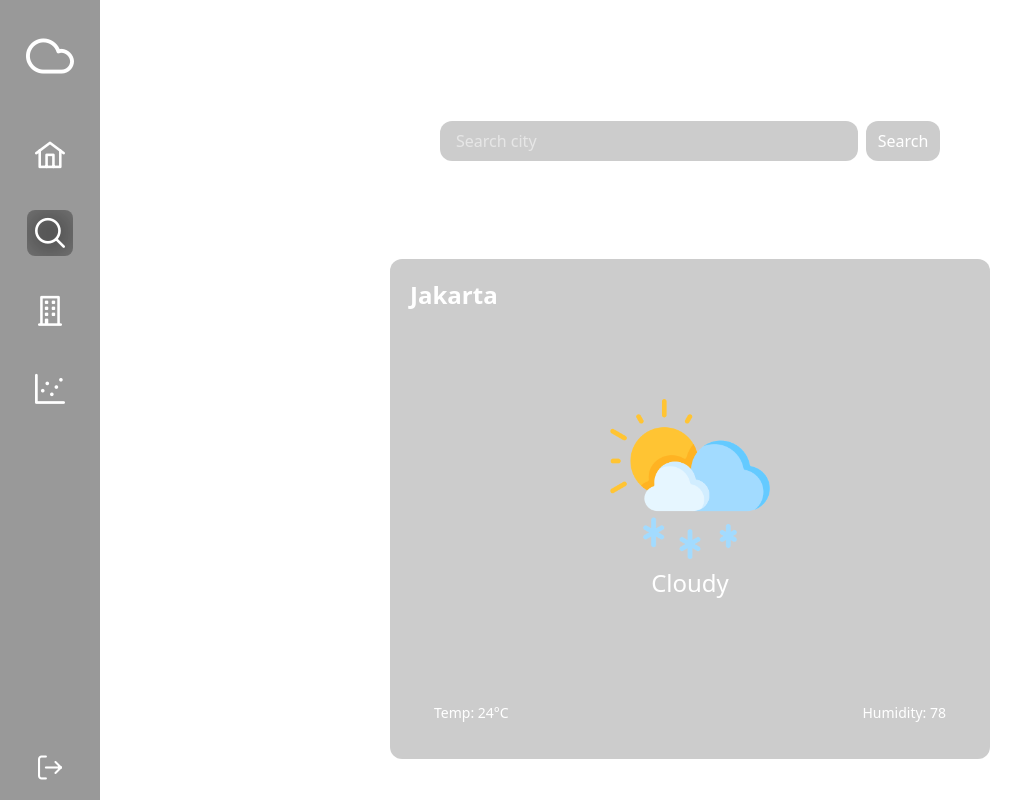
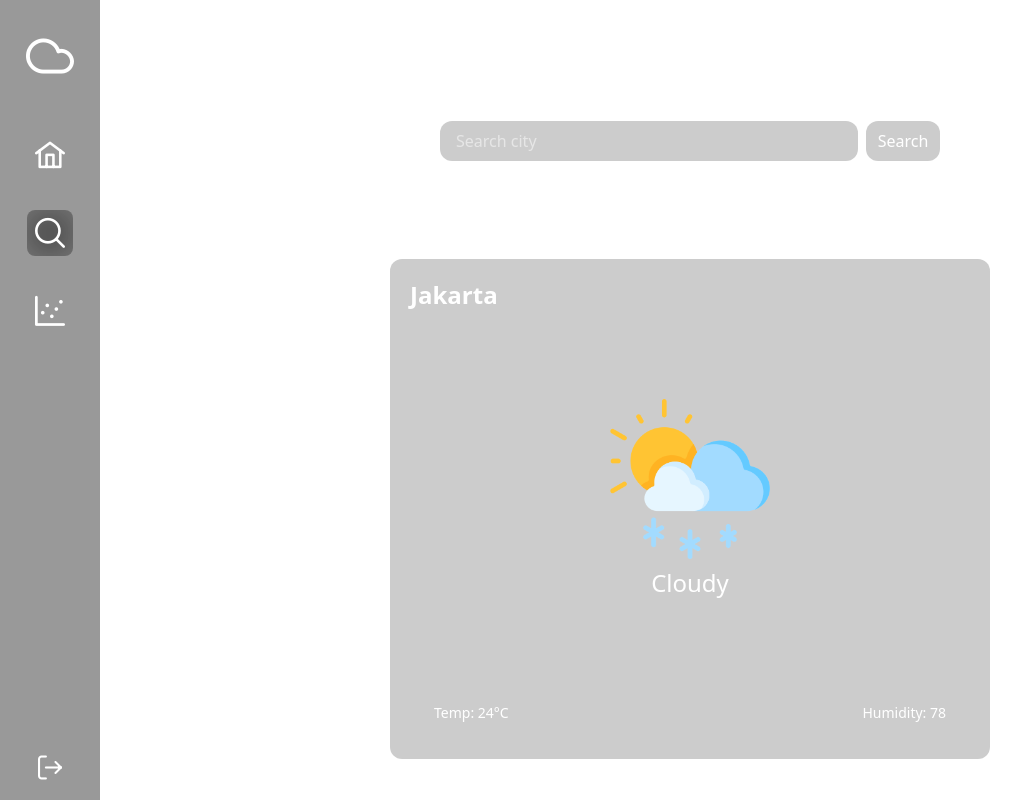
Before and after one commit to MSFauzan505/weather-app-reactjs, a React (Vite) app: page /search in a window 1280 px wide. Shown: the whole page, without its empty margins (0-1027 px from the left). Built offline with nearby package versions, Linux system fonts and the light colour scheme.

Commit message:
delete citydetail route

```diff
--- a/src/components/Sidebar.jsx
+++ b/src/components/Sidebar.jsx
@@ -7,7 +7,6 @@ import { AnimatePresence, motion } from 'motion/react'
 const navItems = [
   { to: '/', icon: 'pi pi-home' },
   { to: '/search', icon: 'pi pi-search' },
-  { to: '/city/jakarta', icon: 'pi pi-building' },
   { to: '/forecast', icon: 'pi pi-chart-scatter' },
 ]
 
--- a/src/routes/AppRoutes.jsx
+++ b/src/routes/AppRoutes.jsx
@@ -15,7 +15,6 @@ const AppRoutes = () => {
                 <Route element={<MainLayoutProvider/>}>
                     <Route index element={<HomePage />} />
                     <Route path='/about' element={<AboutPage />} />
-                    <Route path='/city/:cityName' element={<CityDetailPage />} />
                     <Route path='/forecast' element={<ForecastPage />} />
                     <Route path='/search' element={<SearchPage />} />
 
```
